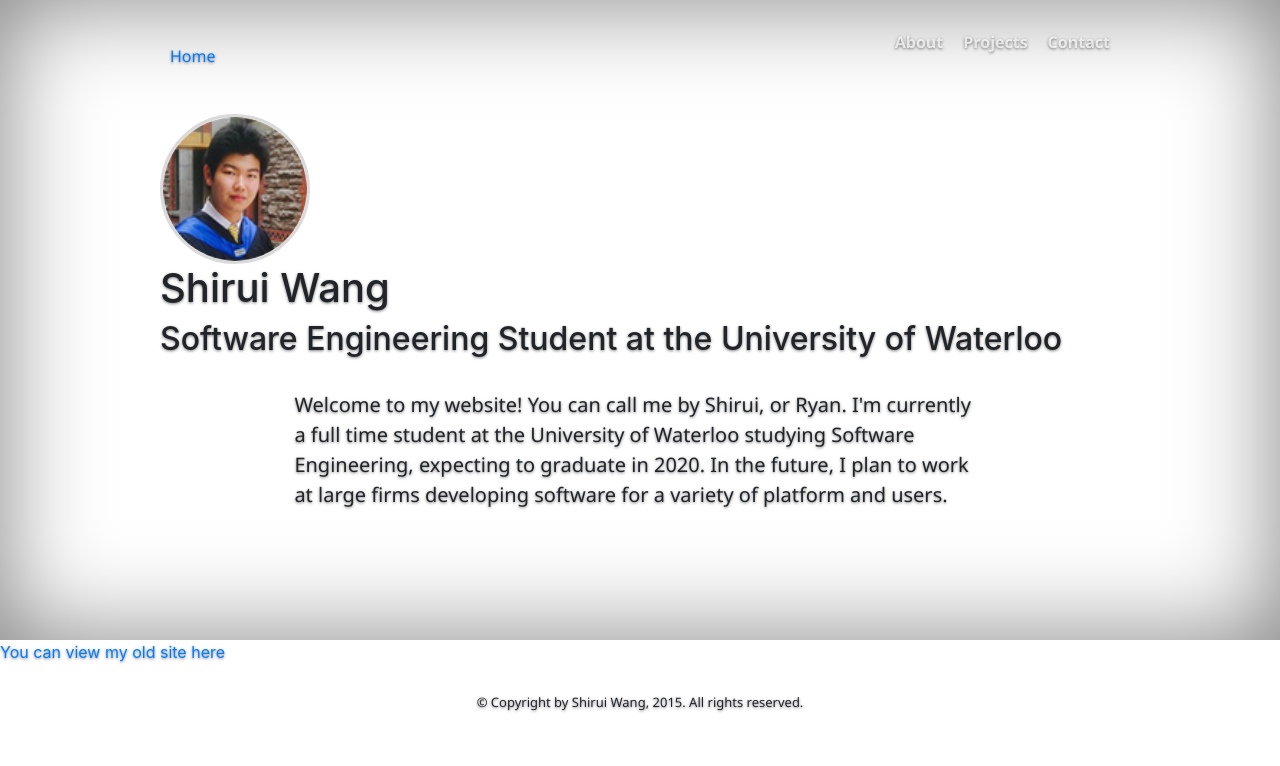
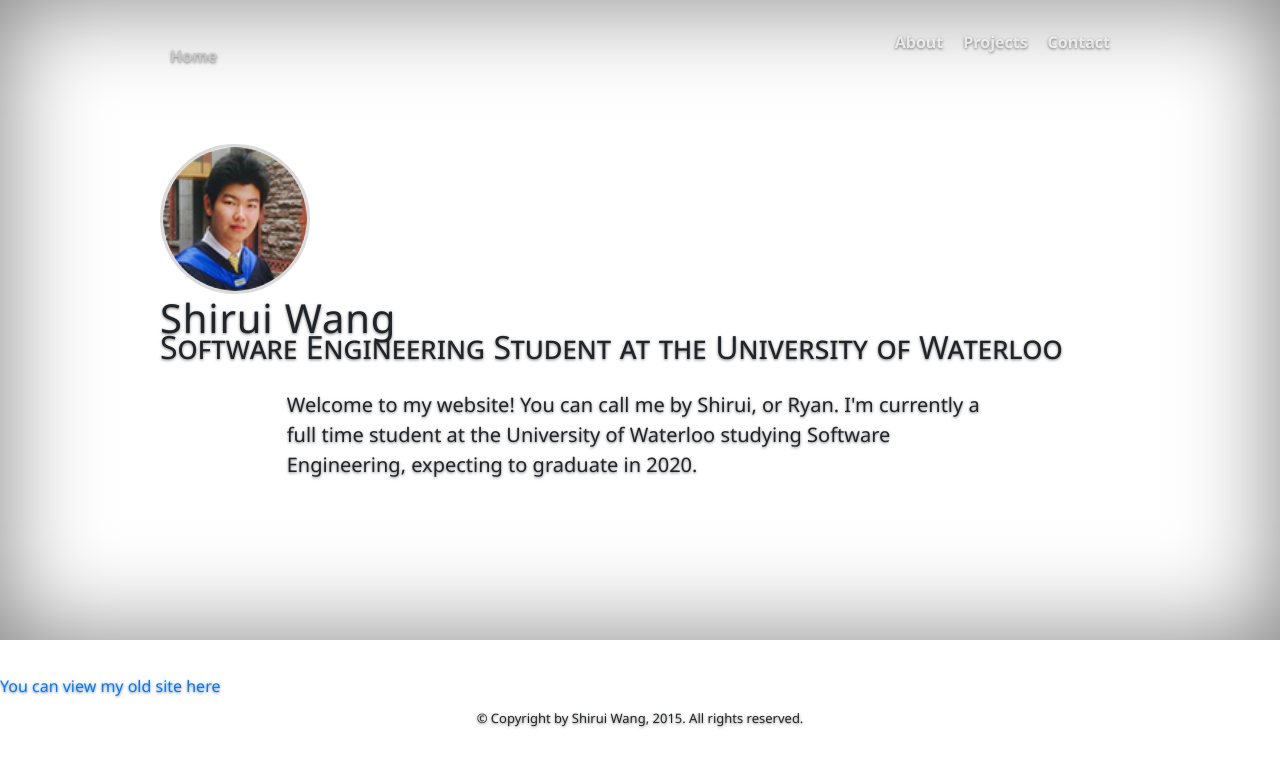
Before and after one commit to ry-wang/PersonalWebsite, a plain HTML site: page index.html in a window 1280 px wide. Drawn offline with nearby package versions, Linux system fonts and the light colour scheme.

Commit message:
Further refinement of homepage

```diff
--- a/index.css
+++ b/index.css
@@ -67,8 +67,13 @@ body {
  * Header
  */
 .masthead-brand {
-  margin-top: 10px;
-  margin-bottom: 10px;
+	margin-top: 10px;
+	margin-bottom: 10px;
+	font-family: Segoe, "Segoe UI", "DejaVu Sans", "Trebuchet MS", Verdana, sans-serif;
+	text-transform: capitalize;
+	font-weight: bold;
+	letter-spacing: normal;
+	color: #C8C8C8;
 
 }
 
@@ -109,6 +114,7 @@ body {
   }
   .masthead-nav {
     float: right;
+	font-family: Segoe, "Segoe UI", "DejaVu Sans", "Trebuchet MS", Verdana, sans-serif;
   }
 }
 
@@ -124,19 +130,37 @@ body {
   padding: 10px 20px;
   font-weight: bold;
 }
+.cover-heading {
+	font-family: Segoe, "Segoe UI", "DejaVu Sans", "Trebuchet MS", Verdana, sans-serif;
+	font-weight: lighter;
+	letter-spacing: 0.02em;
+	text-transform: capitalize;
+	word-spacing: 0.2px;
+	margin-bottom: -14px;
+}
+.Subtitle {
+	font-family: Segoe, "Segoe UI", "DejaVu Sans", "Trebuchet MS", Verdana, sans-serif;
+	font-variant: small-caps;
+	font-weight: lighter;
+	word-spacing: 0.01em;
+}
 .description {
 	padding-left: 10%;
 	padding-right: 10%;
 }
 .lead {
 	font-family: Segoe, "Segoe UI", "DejaVu Sans", "Trebuchet MS", Verdana, sans-serif;
-	padding-top: 3%;
-	padding-left: 5%;
-	padding-right: 5%;
+	padding-left: 4%;
+	padding-right: 4%;
+	letter-spacing: 0em;
+	padding-top: 2.1%;
 }
 
 
 #old-site {
+	font-family: Segoe, "Segoe UI", "DejaVu Sans", "Trebuchet MS", Verdana, sans-serif;
+	margin-bottom: -2px;
+	margin-top: 34px;
 }
 
 /*
--- a/index.html
+++ b/index.html
@@ -34,9 +34,9 @@
           <div class="inner cover">
           	<img src="New Website/Images/profile.png" id = "Picture">
             <h1 class="cover-heading">Shirui Wang</h1>
-            <h2>Software Engineering Student at the University of Waterloo</h2>
+            <h2 class="Subtitle">Software Engineering Student at the University of Waterloo</h2>
             <div class = "description">
-            <p class="lead">Welcome to my website! You can call me by Shirui, or Ryan. I'm currently a full time student at the University 			    of Waterloo studying Software Engineering, expecting to graduate in 2020. In the future, I plan to work at large     firms developing software for a variety of platform and users.</p>
+            <p class="lead">Welcome to my website! You can call me by Shirui, or Ryan. I'm currently a full time student at the University 			    of Waterloo studying Software Engineering, expecting to graduate in 2020.</p>
             </div>
           </div>
 
```
Also changed, not shown: Old Website/About.html (+1 -1 lines), Old Website/Contact.html (+1 -1 lines), Old Website/index.html (+1 -1 lines).
